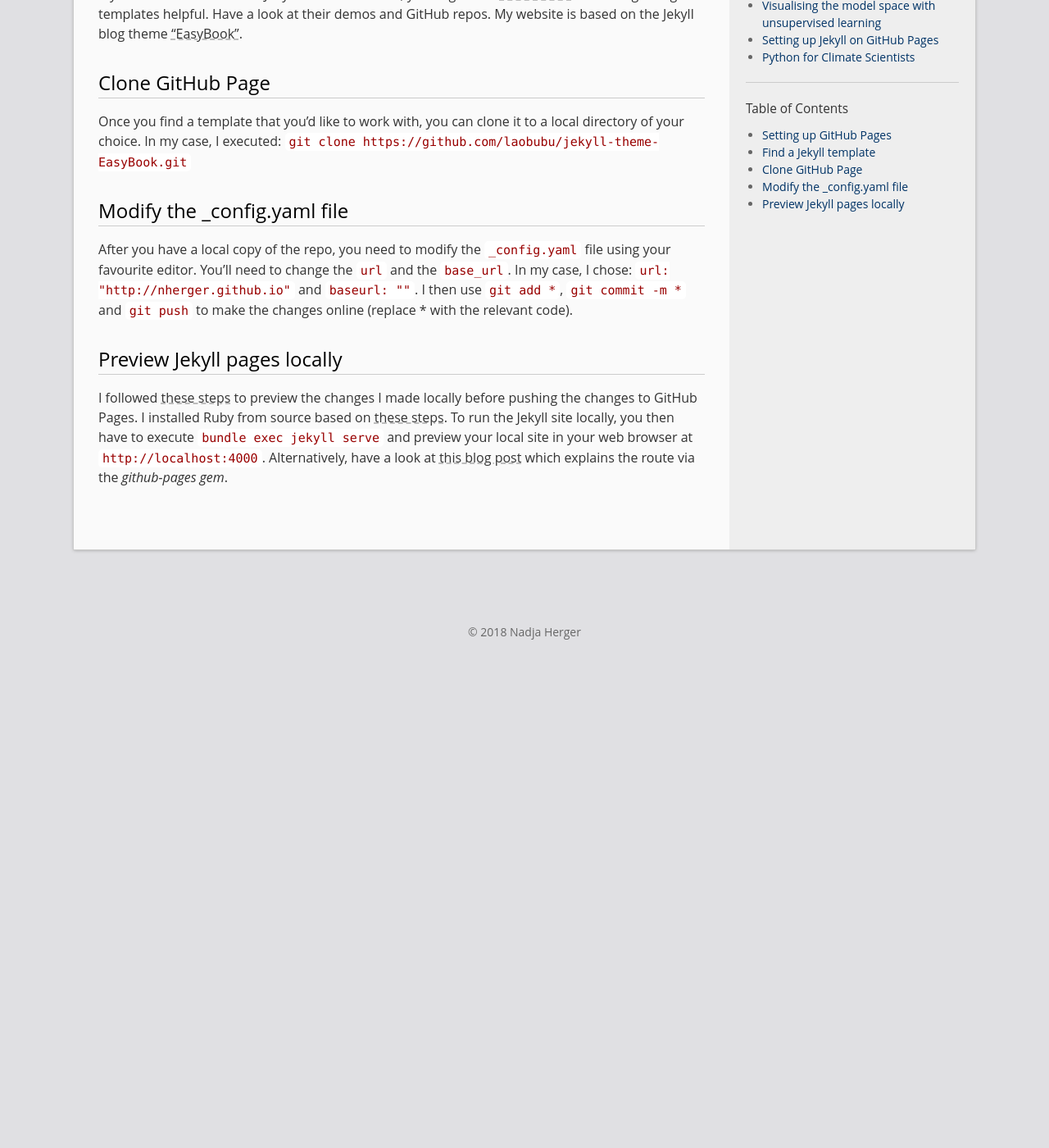
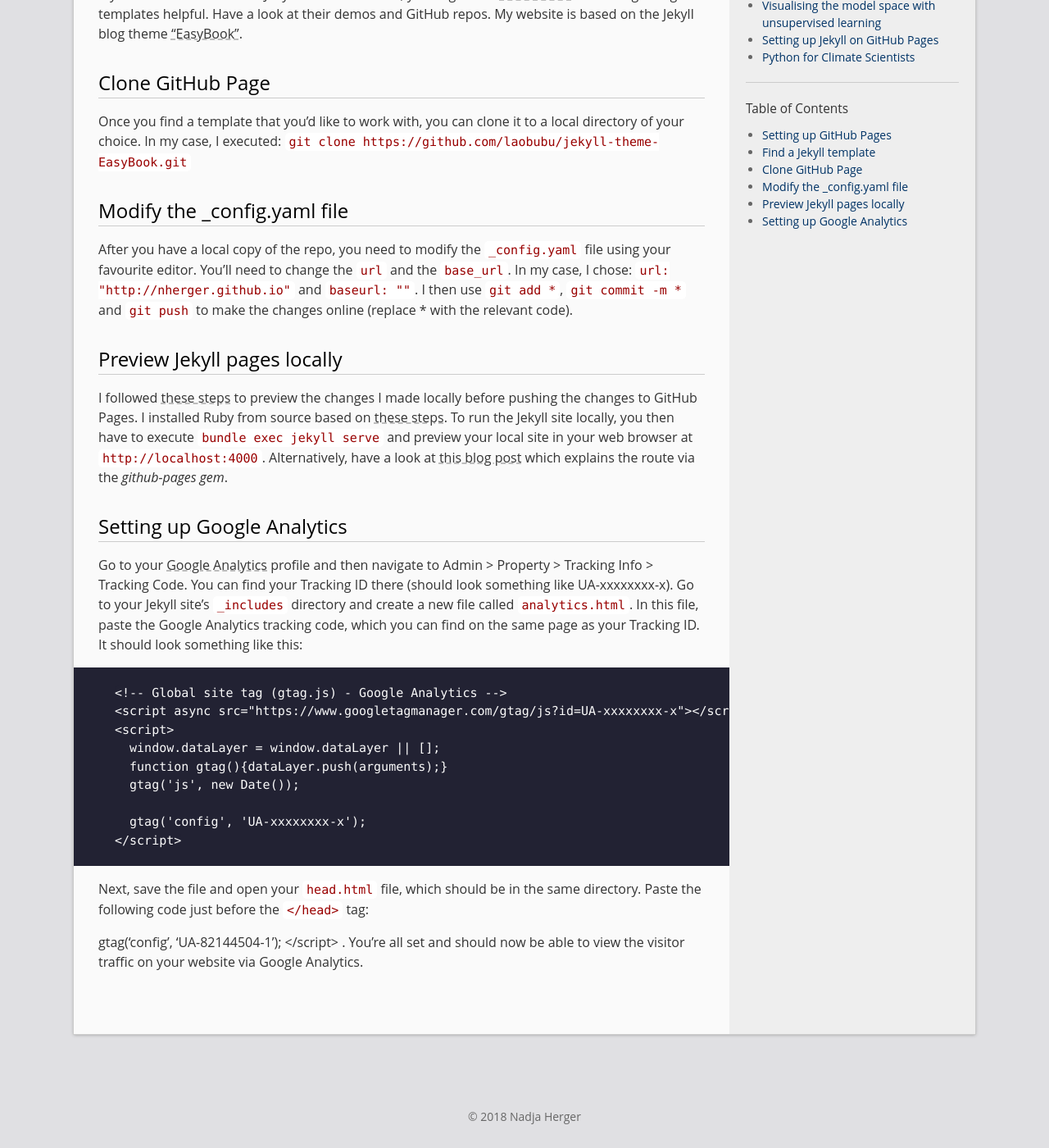
Before and after one commit to oliverangelil/oliverangelil.github.io, a Jekyll site: the page built from _posts/2017-08-23-JekyllGitHub.md, in a window 1280 px wide and 1400 px high, scrolled down 578 px. Shown: the whole window at 82% size. Built offline with Jekyll 4.4.1, drawn with Linux system fonts in a browser that asks for light colours; comment, search, counter and statistics services are not loaded; before the commit the page ends 1419 px from its top, so only the background shows below that.

Commit message:
add Google Analytics instructions

````diff
--- a/_posts/2017-08-23-JekyllGitHub.md
+++ b/_posts/2017-08-23-JekyllGitHub.md
@@ -28,3 +28,18 @@ After you have a local copy of the repo, you need to modify the `_config.yaml` f
 I followed [these steps](https://help.github.com/articles/setting-up-your-github-pages-site-locally-with-jekyll/) to preview the changes I made locally before pushing the changes to GitHub Pages. I installed Ruby from source based on [these steps](https://www.ruby-lang.org/en/documentation/installation/#building-from-source).
 To run the Jekyll site locally, you then have to execute `bundle exec jekyll serve` and preview your local site in your web browser at `http://localhost:4000`.
 Alternatively, have a look at [this blog post](http://kbroman.org/simple_site/pages/local_test.html) which explains the route via the *github-pages gem*.
+
+# Setting up Google Analytics
+Go to your [Google Analytics](https://analytics.google.com/analytics/web/) profile and then navigate to Admin > Property > Tracking Info > Tracking Code. You can find your Tracking ID there (should look something like UA-xxxxxxxx-x). Go to your Jekyll site's `_includes` directory and create a new file called `analytics.html`. In this file, paste the Google Analytics tracking code, which you can find on the same page as your Tracking ID. It should look something like this:
+```
+<!-- Global site tag (gtag.js) - Google Analytics -->
+<script async src="https://www.googletagmanager.com/gtag/js?id=UA-xxxxxxxx-x"></script>
+<script>
+  window.dataLayer = window.dataLayer || [];
+  function gtag(){dataLayer.push(arguments);}
+  gtag('js', new Date());
+
+  gtag('config', 'UA-xxxxxxxx-x');
+</script>
+```
+Next, save the file and open your `head.html` file, which should be in the same directory. Paste the following code just before the `</head>` tag: {% include analytics.html %}. You're all set and should now be able to view the visitor traffic on your website via Google Analytics.
````
